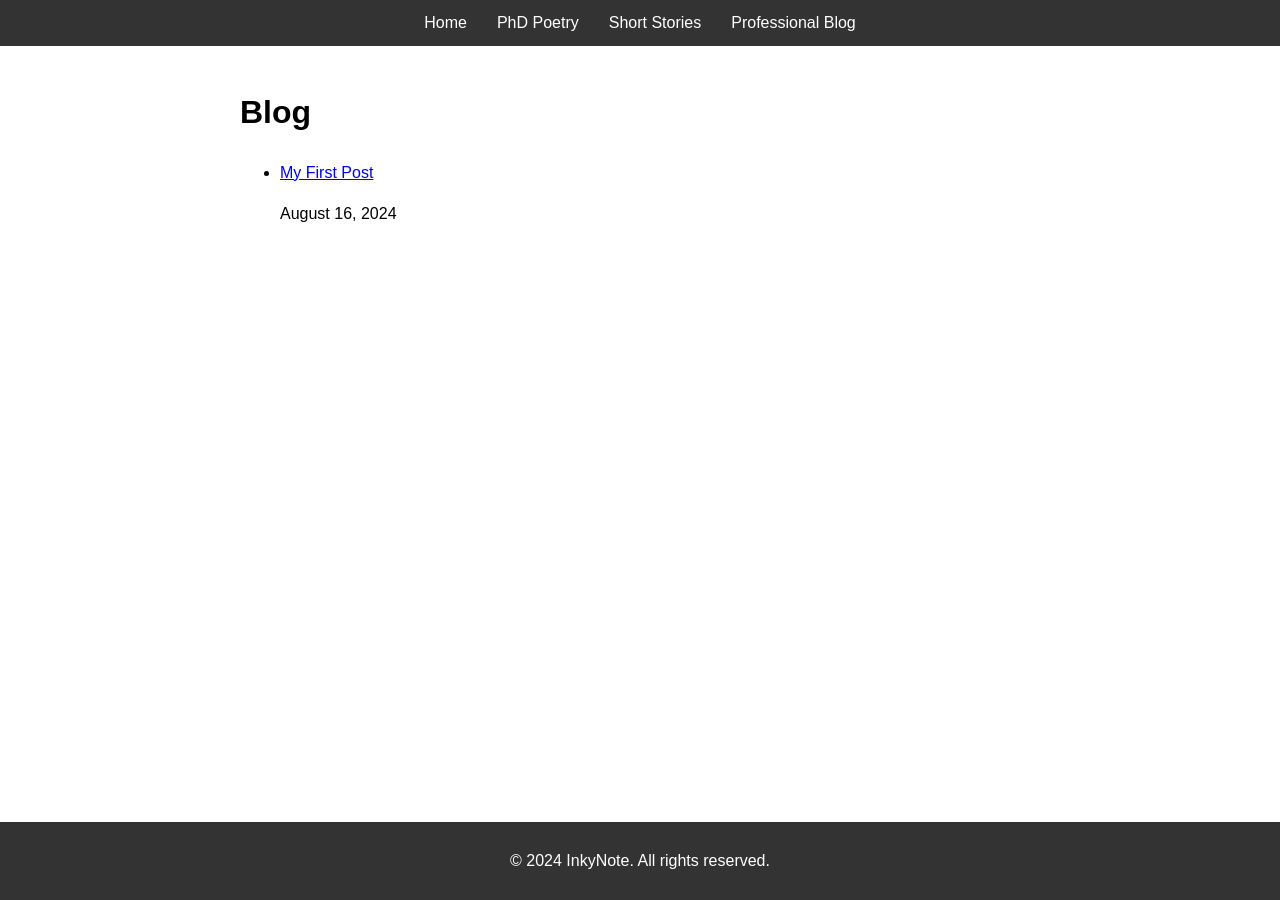
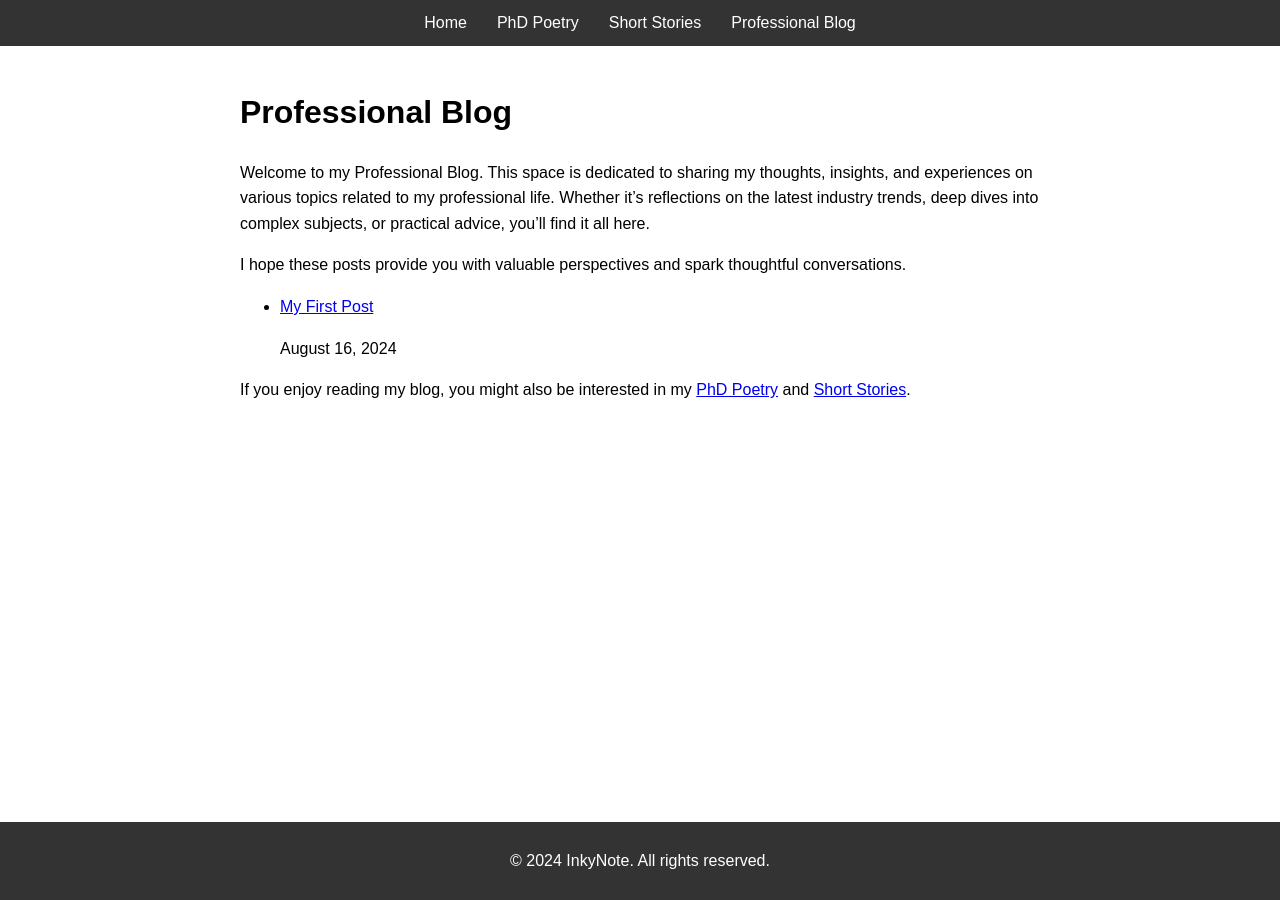
Before and after one commit to inkynote/inkynote_draft2, a Jekyll site: the page built from blog/index.md, in a window 1280 px wide. Built offline with Jekyll 4.4.1, drawn with Linux system fonts in a browser that asks for light colours.

Commit message:
Update index.md

```diff
--- a/blog/index.md
+++ b/blog/index.md
@@ -1,9 +1,13 @@
 ---
 layout: default
-title: "Blog"
+title: "Professional Blog"
 ---
 
-<h1>{{ page.title }}</h1>
+# Professional Blog
+
+Welcome to my Professional Blog. This space is dedicated to sharing my thoughts, insights, and experiences on various topics related to my professional life. Whether it's reflections on the latest industry trends, deep dives into complex subjects, or practical advice, you'll find it all here.
+
+I hope these posts provide you with valuable perspectives and spark thoughtful conversations.
 
 <ul>
   {% for post in site.categories.blog %}
@@ -13,3 +17,5 @@ title: "Blog"
     </li>
   {% endfor %}
 </ul>
+
+If you enjoy reading my blog, you might also be interested in my [PhD Poetry](/phd_poetry/) and [Short Stories](/short_stories/).
```
